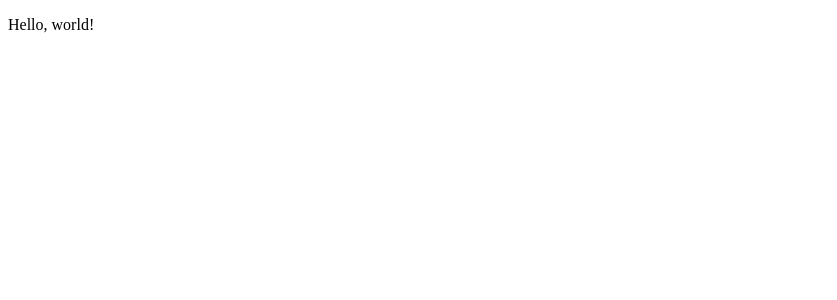
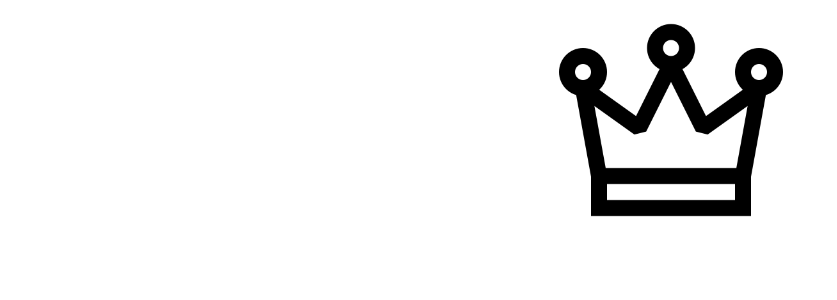
Before and after one commit to Tale152/treasure-hunt-final-step, a React (Create React App) app: page / in a window 1280 px wide. Shown: the top 300 px of the page, without its empty margins (0-837 px from the left). Built offline with nearby package versions, Linux system fonts and the light colour scheme.

Commit message:
added treasure hunt logo

```diff
--- a/src/App.js
+++ b/src/App.js
@@ -1,6 +1,14 @@
+import 'bootstrap/dist/css/bootstrap.css'
+import { Row, Col } from 'react-bootstrap'
+import crown from './res/crown.png'
+
 function App() {
   return (
-    <p>Hello, world!</p>
+    <Row className="justify-content-center">
+        <Col md={2} className="text-center text-md-right">
+          <img src={crown} alt="Kings quest" width="256" height="256"/>
+        </Col>
+    </Row>
   )
 }
 
```
Also changed, not shown: src/res/crown.png (renamed from public/crown.png).
